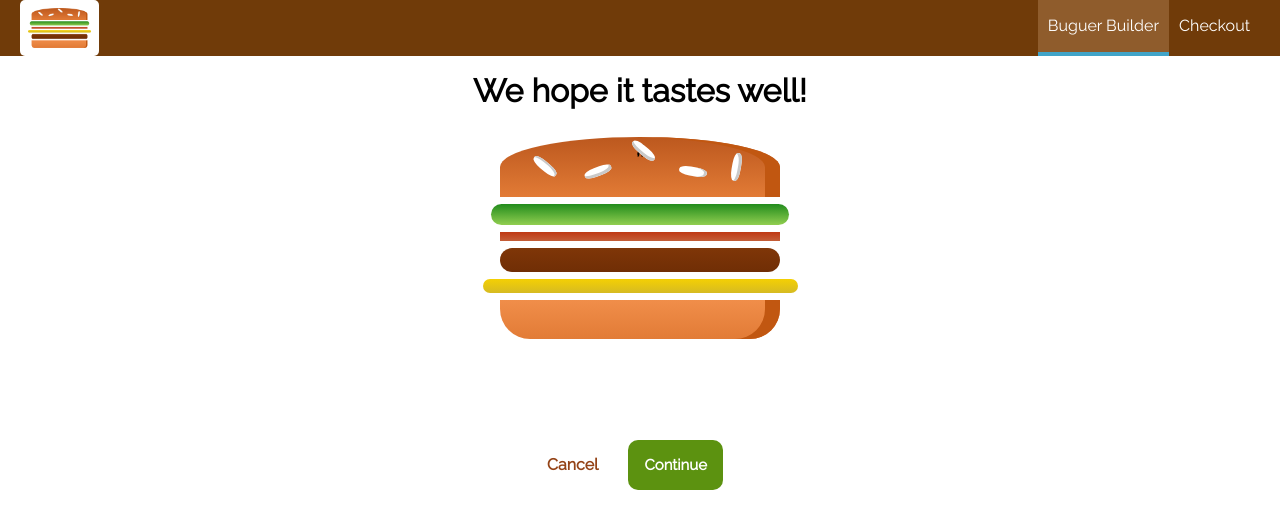
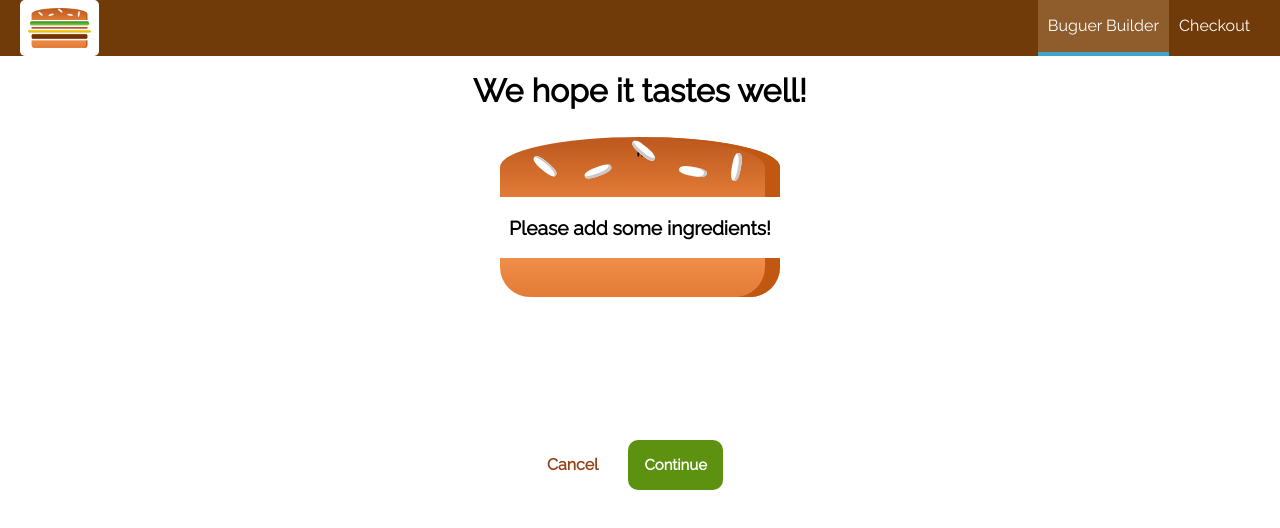
Before and after one commit to SottoMayor/ReactJs, a React (Create React App) app: page /checkout in a window 1280 px wide. Shown: the top 528 px of the page. Built offline with nearby package versions, Linux system fonts and the light colour scheme.

Commit message:
passing ingredients via query params

```diff
--- a/src/containers/BurguerBuilder/BurguerBuilder.js
+++ b/src/containers/BurguerBuilder/BurguerBuilder.js
@@ -150,7 +150,21 @@
             })
         });
         */
-       this.props.history.push('/checkout');
+
+        const queryParams = [];
+
+        for( let i in this.state.ingredients ){
+
+            queryParams.push( encodeURIComponent(i) + '=' + encodeURIComponent(this.state.ingredients[i]) )
+
+        }
+
+        const queryString = queryParams.join('&');
+
+        this.props.history.push({
+            pathname: '/checkout',
+            search: '?' + queryString
+        });
     }
 
     render(){
--- a/src/containers/Checkout/Checkout.js
+++ b/src/containers/Checkout/Checkout.js
@@ -21,6 +21,24 @@
         this.props.history.replace('/checkout/contact-data');
     }
 
+    componentDidMount() {
+
+        const query = new URLSearchParams(this.props.location.search);
+        const ingredients = {};
+
+        for (let param of query.entries()){
+            //['salad', '1']
+
+            ingredients[param[0]] = +param[1]
+        }
+
+        this.setState({
+            ingredients: ingredients
+        });
+
+    }
+
+
     render() {
         return (
             <div>
```
Also changed, not shown: 1 other file (tests, documents, lock files or other folders).
